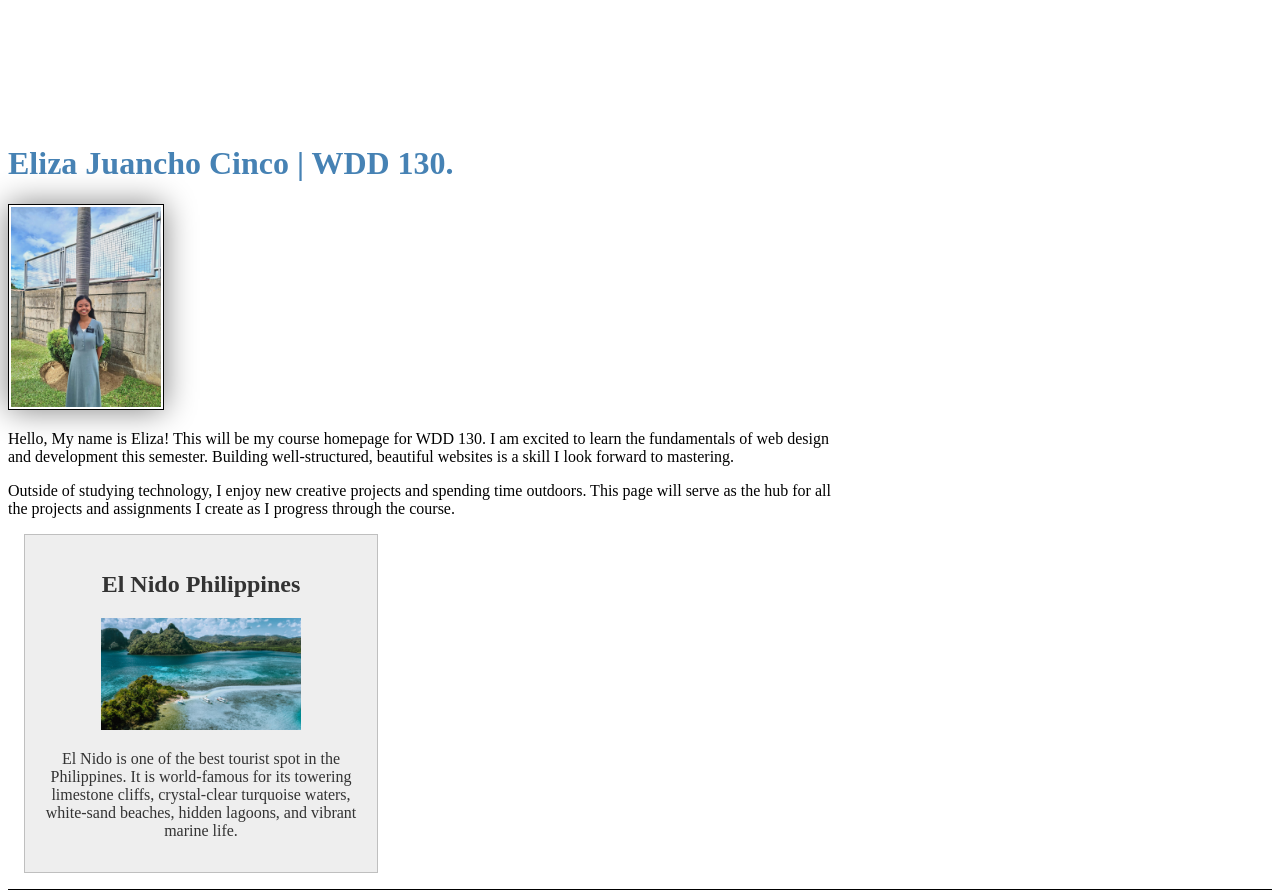
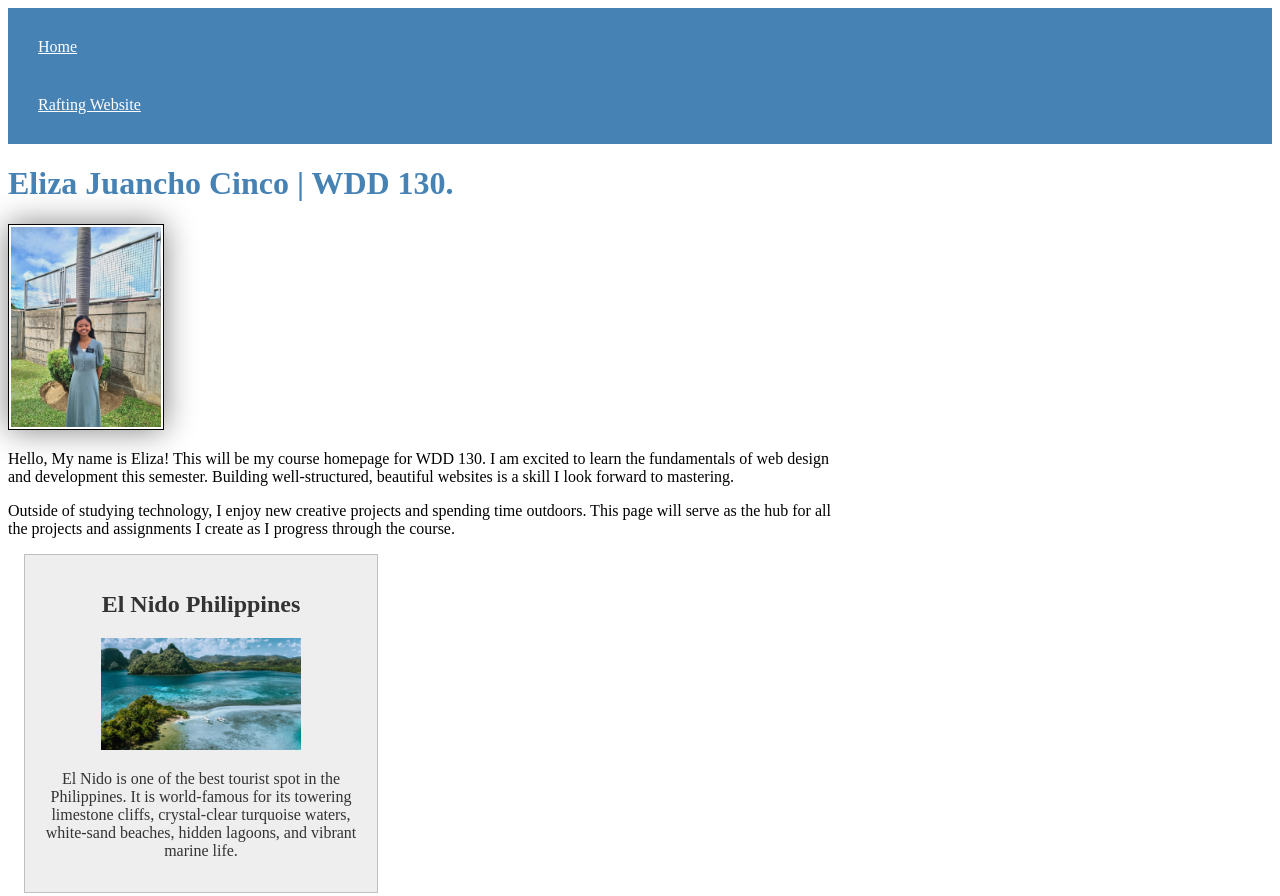
Before and after one commit to elizacinco/wdd130, a plain HTML site: page index.html in a window 1280 px wide. Shown: the top 896 px of the page. Drawn offline with Linux system fonts and the light colour scheme.

Commit message:
Home Page

```diff
--- a/index.html
+++ b/index.html
@@ -5,10 +5,10 @@
     <meta charset="UTF-8">
     <meta name="viewport" content="width=device-width, initial-scale=1.0">
     <title>WDD 130 | Eliza Juancho Cinco</title>
+    <link rel="stylesheet" href="styles/styles.css">
     <meta name="description"
       content="Eliza Cinco, WWD 130, This homepage is to introduce myself and provide visitors with a brief overview of who I am. It serve as the main gateway to my website..">
     <meta name="author" content="Eliza Cinco">
-    <link rel="stylesheet" href="styles/styles.css">
 </head>
 
 <body>
--- a/styles/styles.css
+++ b/styles/styles.css
@@ -1,4 +1,4 @@
-styles/ style.css nav {
+nav {
     background-color: steelblue;
     padding: 10px;
 }
```
